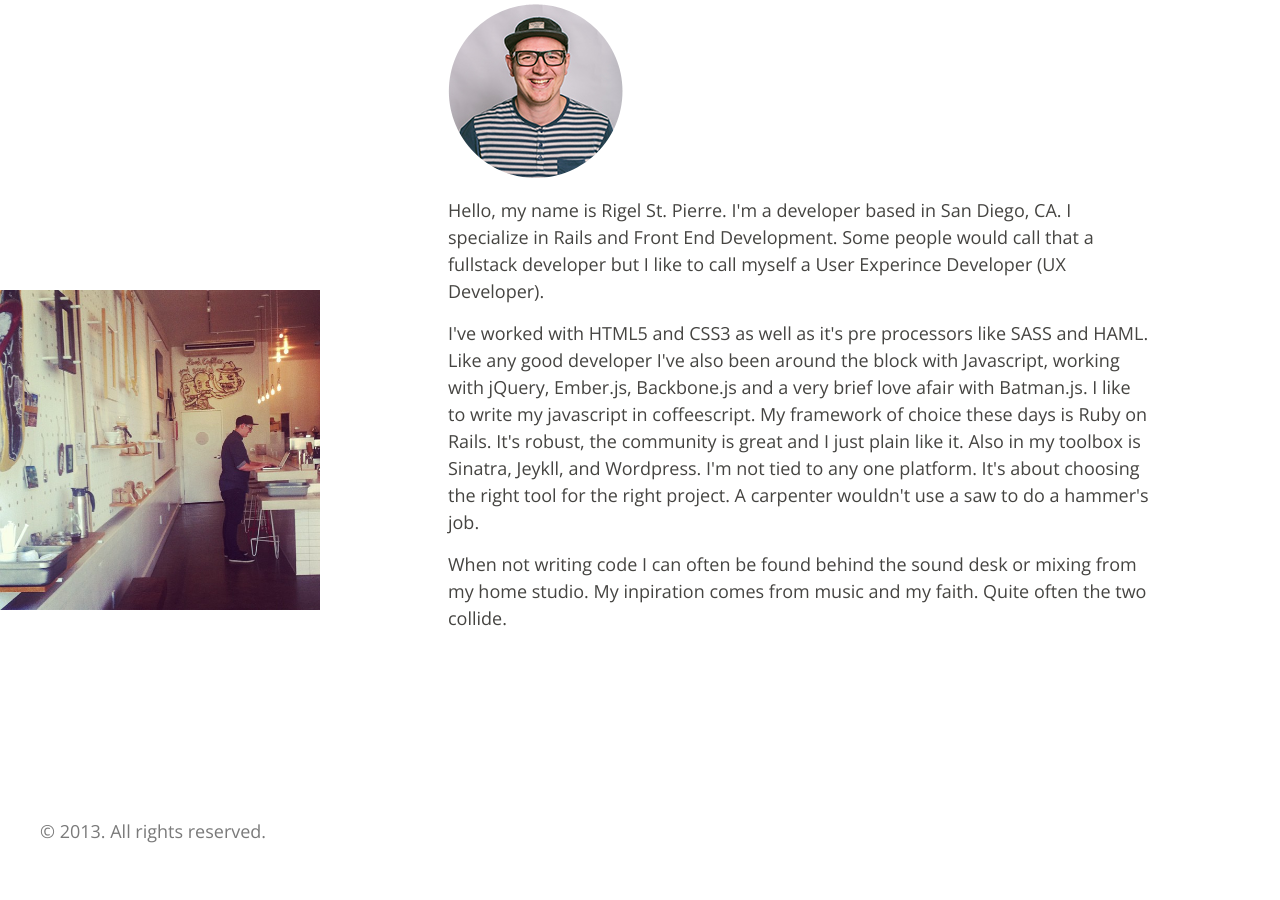
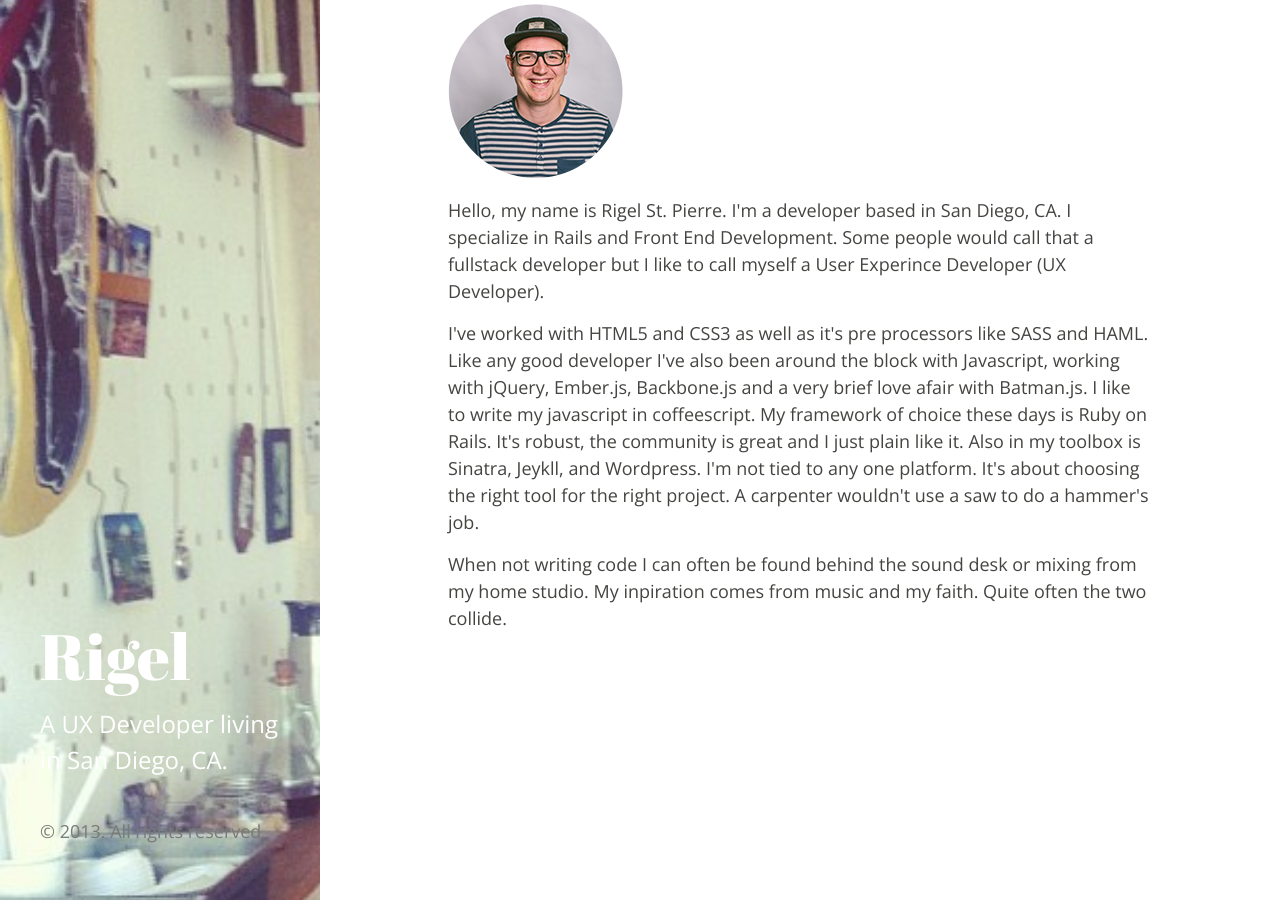
Before and after one commit to rigelstpierre/rigel, a Jekyll site: the page built from about/index.html, in a window 1280 px wide. Built offline with Jekyll 4.4.1, drawn with Linux system fonts in a browser that asks for light colours; Markdown is read by kramdown in place of the engine named in the settings.

Commit message:
changes css for sidebar image

```diff
--- a/public/css/hyde.css
+++ b/public/css/hyde.css
@@ -185,9 +185,12 @@
 /* Header */
 .masthead {
   color: #fff;
-  background: url('/images/sidebar.jpg') no-repeat;
-  background-size:100%;
-  background-position: center;
+  background: url('/images/sidebar.jpg') no-repeat center center fixed;
+  -webkit-background-size: cover;
+  -moz-background-size: cover;
+  -o-background-size: cover;
+  background-size: cover;
+
 }
 .masthead-inner {
   padding: 20px;
```
